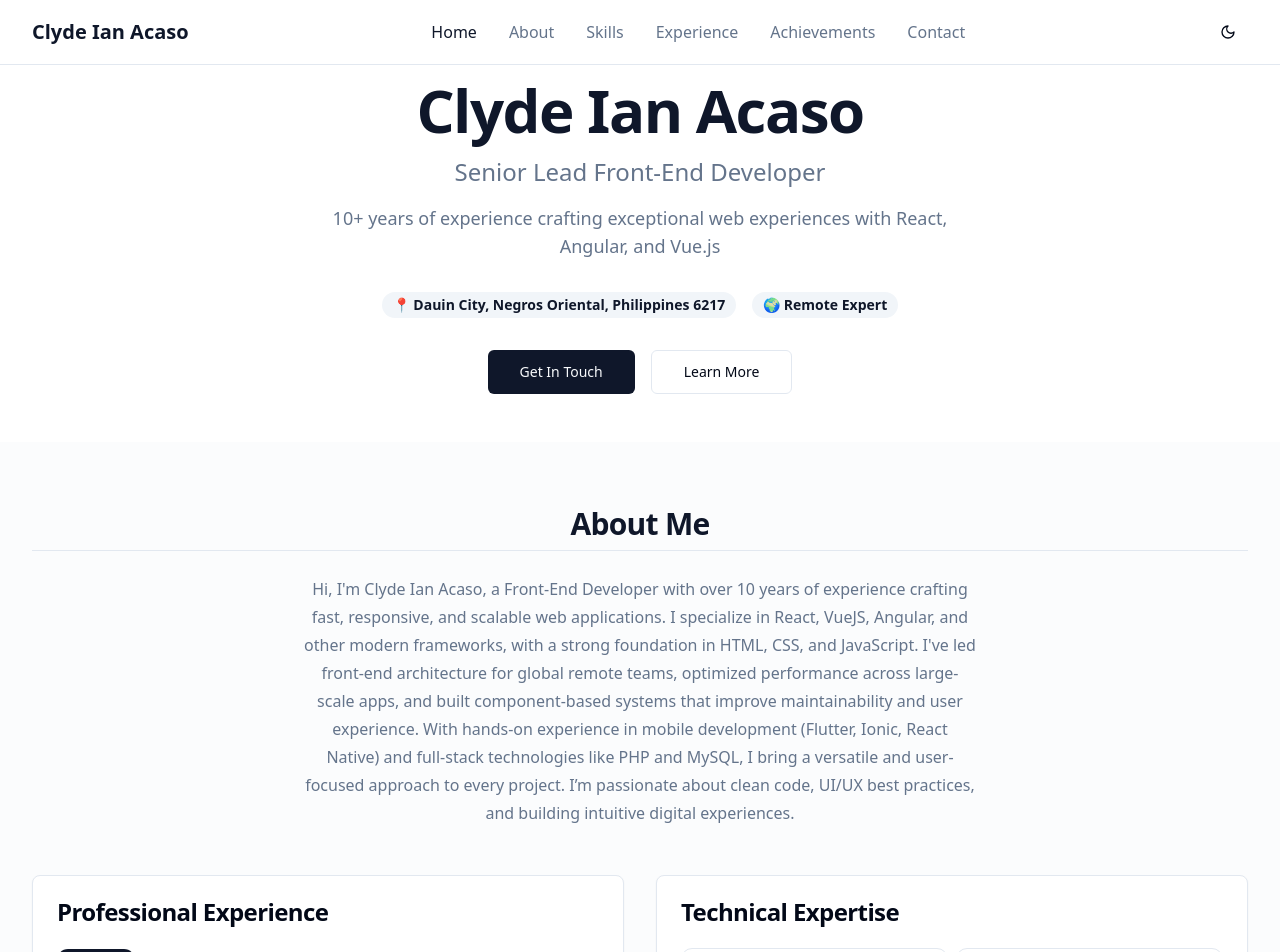
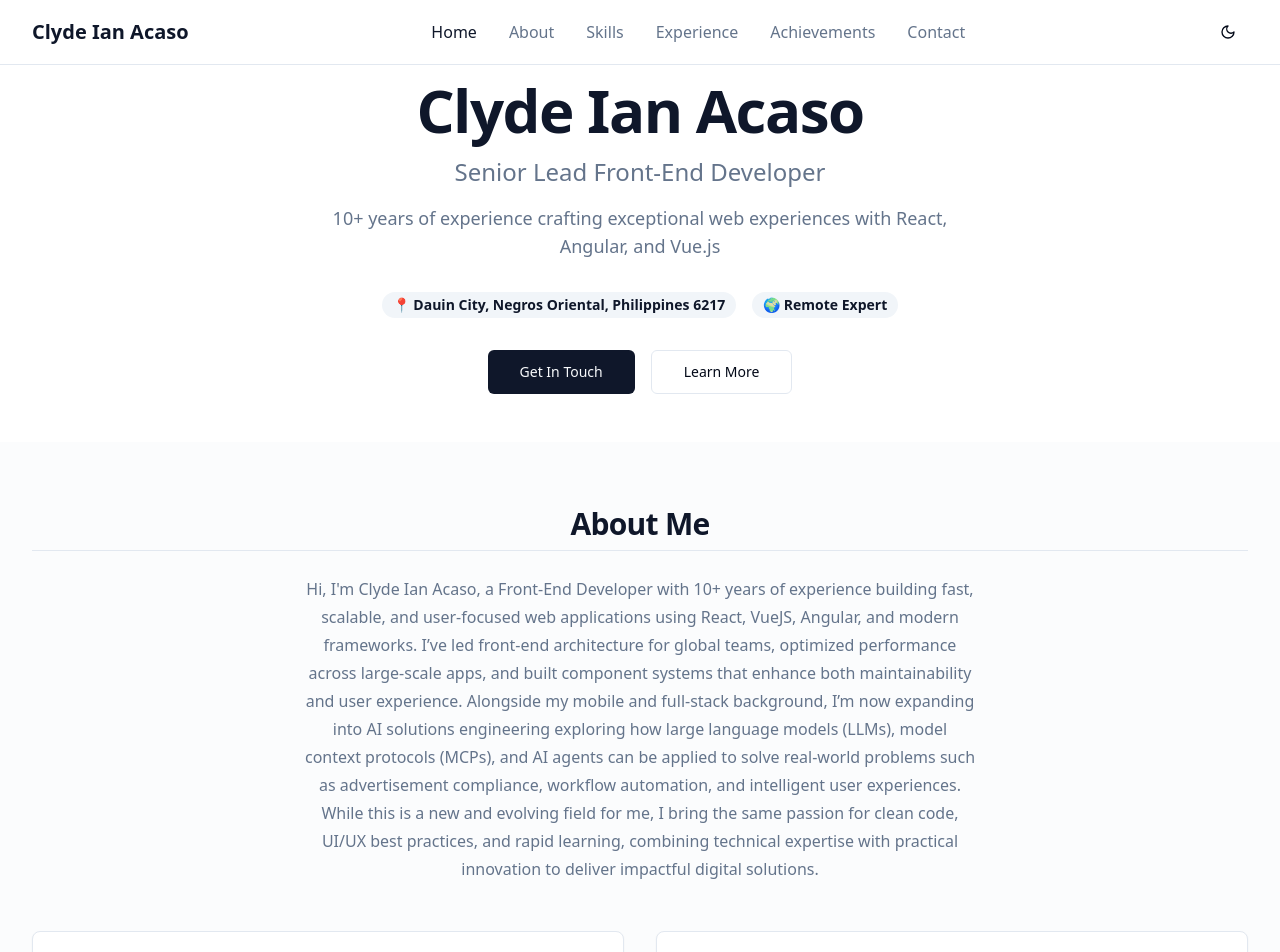
Before and after one commit to clydegold8/acaso-portfolio-motion, a React (Vite) app: page / in a window 1280 px wide. Shown: the top 952 px of the page. Built offline with nearby package versions, Linux system fonts and the light colour scheme.

Commit message:
updated description

```diff
--- a/src/pages/Index.tsx
+++ b/src/pages/Index.tsx
@@ -61,7 +61,12 @@ const Index = () => {
     setLightboxOpen(true);
   };
 
-  const firstAchievementImageSet = [achievementArchitecture, dashBoardV1, dashBoardV2, dashBoardV3];
+  const firstAchievementImageSet = [
+    achievementArchitecture,
+    dashBoardV1,
+    dashBoardV2,
+    dashBoardV3,
+  ];
   const secondAchievementImageSet = [achievementPerformance];
   const thirdAchievementImageSet = [achievementCollaboration];
   const aiAchievementImageSet = [
@@ -374,18 +379,21 @@ const Index = () => {
           <div className="text-center mb-12">
             <h2 className="text-3xl font-bold text-primary mb-4">About Me</h2>
             <p className="text-muted-foreground max-w-2xl mx-auto">
-              Hi, I'm Clyde Ian Acaso, a Front-End Developer with over 10 years
-              of experience crafting fast, responsive, and scalable web
-              applications. I specialize in React, VueJS, Angular, and other
-              modern frameworks, with a strong foundation in HTML, CSS, and
-              JavaScript. I've led front-end architecture for global remote
-              teams, optimized performance across large-scale apps, and built
-              component-based systems that improve maintainability and user
-              experience. With hands-on experience in mobile development
-              (Flutter, Ionic, React Native) and full-stack technologies like
-              PHP and MySQL, I bring a versatile and user-focused approach to
-              every project. I’m passionate about clean code, UI/UX best
-              practices, and building intuitive digital experiences.
+              Hi, I'm Clyde Ian Acaso, a Front-End Developer with 10+ years of
+              experience building fast, scalable, and user-focused web
+              applications using React, VueJS, Angular, and modern frameworks.
+              I’ve led front-end architecture for global teams, optimized
+              performance across large-scale apps, and built component systems
+              that enhance both maintainability and user experience. Alongside
+              my mobile and full-stack background, I’m now expanding into AI
+              solutions engineering exploring how large language models (LLMs),
+              model context protocols (MCPs), and AI agents can be applied to
+              solve real-world problems such as advertisement compliance,
+              workflow automation, and intelligent user experiences. While this
+              is a new and evolving field for me, I bring the same passion for
+              clean code, UI/UX best practices, and rapid learning, combining
+              technical expertise with practical innovation to deliver impactful
+              digital solutions.
             </p>
           </div>
 
```
